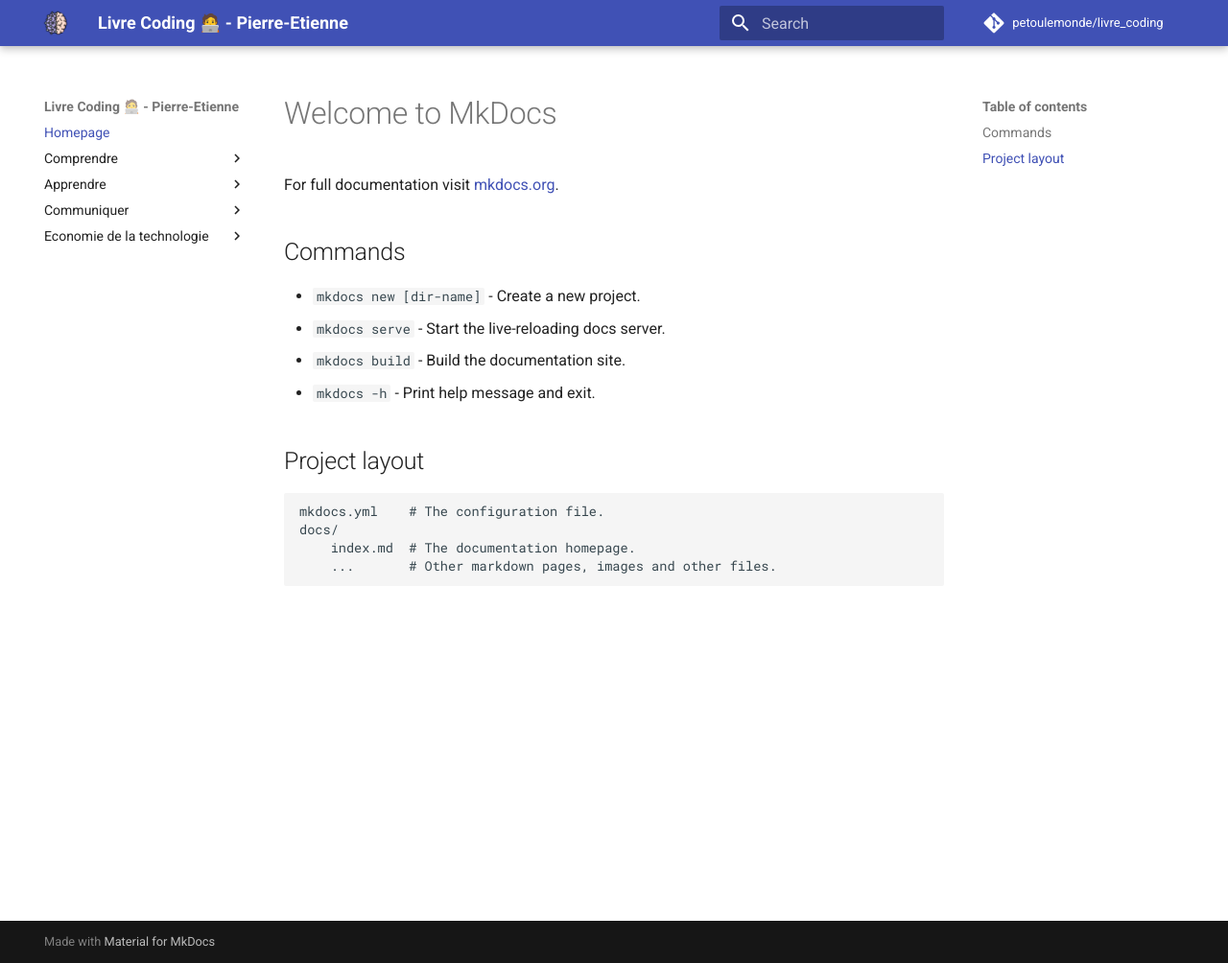
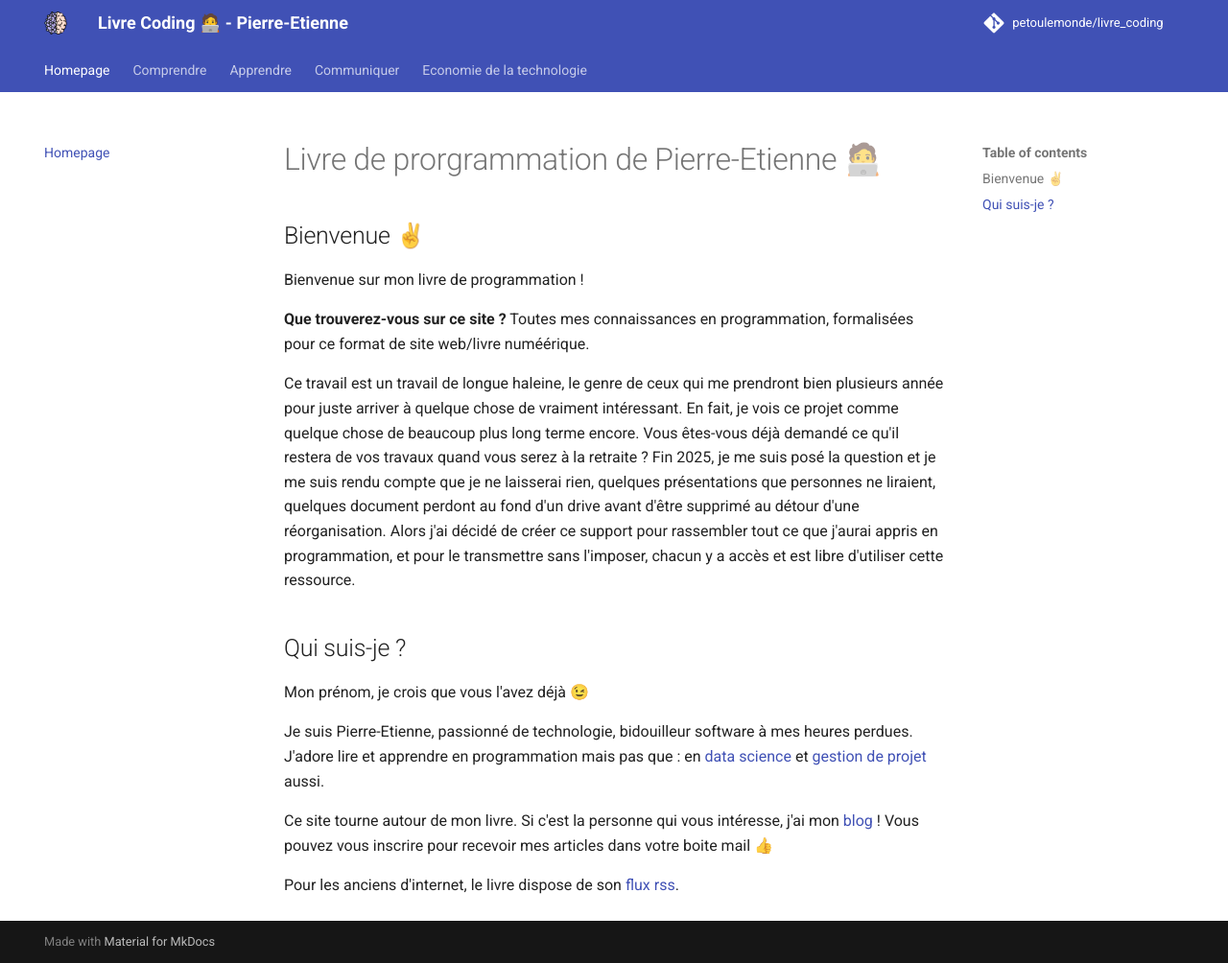
Before and after one commit to petoulemonde/livre_coding, an MkDocs documentation site: the page built from docs/index.md, in a window 1280 px wide and 1004 px high. Shown: the whole window at 96% size. Built offline with MkDocs 1.6.1 and Material for MkDocs 9.7.7, drawn with Linux system fonts in a browser that asks for light colours; comment, search, counter and statistics services are not loaded.

Commit message:
Ajout d'un flux rss

```diff
--- a/docs/index.md
+++ b/docs/index.md
@@ -1,17 +1,19 @@
-# Welcome to MkDocs
+# Livre de prorgrammation de Pierre-Etienne 🧑‍💻
 
-For full documentation visit [mkdocs.org](https://www.mkdocs.org).
+## Bienvenue ✌️
+Bienvenue sur mon livre de programmation !
 
-## Commands
+**Que trouverez-vous sur ce site ?**
+Toutes mes connaissances en programmation, formalisées pour ce format de site web/livre numéérique.
 
-* `mkdocs new [dir-name]` - Create a new project.
-* `mkdocs serve` - Start the live-reloading docs server.
-* `mkdocs build` - Build the documentation site.
-* `mkdocs -h` - Print help message and exit.
+Ce travail est un travail de longue haleine, le genre de ceux qui me prendront bien plusieurs année pour juste arriver à quelque chose de vraiment intéressant. En fait, je vois ce projet comme quelque chose de beaucoup plus long terme encore.
+Vous êtes-vous déjà demandé ce qu'il restera de vos travaux quand vous serez à la retraite ? Fin 2025, je me suis posé la question et je me suis rendu compte que je ne laisserai rien, quelques présentations que personnes ne liraient, quelques document perdont au fond d'un drive avant d'être supprimé au détour d'une réorganisation. Alors j'ai décidé de créer ce support pour rassembler tout ce que j'aurai appris en programmation, et pour le transmettre sans l'imposer, chacun y a accès et est libre d'utiliser cette ressource.
 
-## Project layout
+## Qui suis-je ?
+Mon prénom, je crois que vous l'avez déjà 😉
 
-    mkdocs.yml    # The configuration file.
-    docs/
-        index.md  # The documentation homepage.
-        ...       # Other markdown pages, images and other files.
+Je suis Pierre-Etienne, passionné de technologie, bidouilleur software à mes heures perdues. J'adore lire et apprendre en programmation mais pas que : en [data science](https://petoulemonde.github.io/livre_data) et [gestion de projet](https://petoulemonde.github.io/livre_cdp) aussi.
+
+Ce site tourne autour de mon livre. Si c'est la personne qui vous intéresse, j'ai mon [blog](https://www.petoulemonde.fr) ! Vous pouvez vous inscrire pour recevoir mes articles dans votre boite mail 👍
+
+Pour les anciens d'internet, le livre dispose de son [flux rss](https://petoulemonde.github.io/livre_coding/feed_rss_updated.xml).
--- a/mkdocs.yml
+++ b/mkdocs.yml
@@ -35,3 +35,11 @@
   favicon: assets/intelligence-artificielle.png
   icon:
     repo: fontawesome/brands/git-alt
+  features:
+    - navigation.path
+    - navigation.expand
+    - navigation.sections
+    - navigation.tabs
+
+plugins:
+  - rss
```
